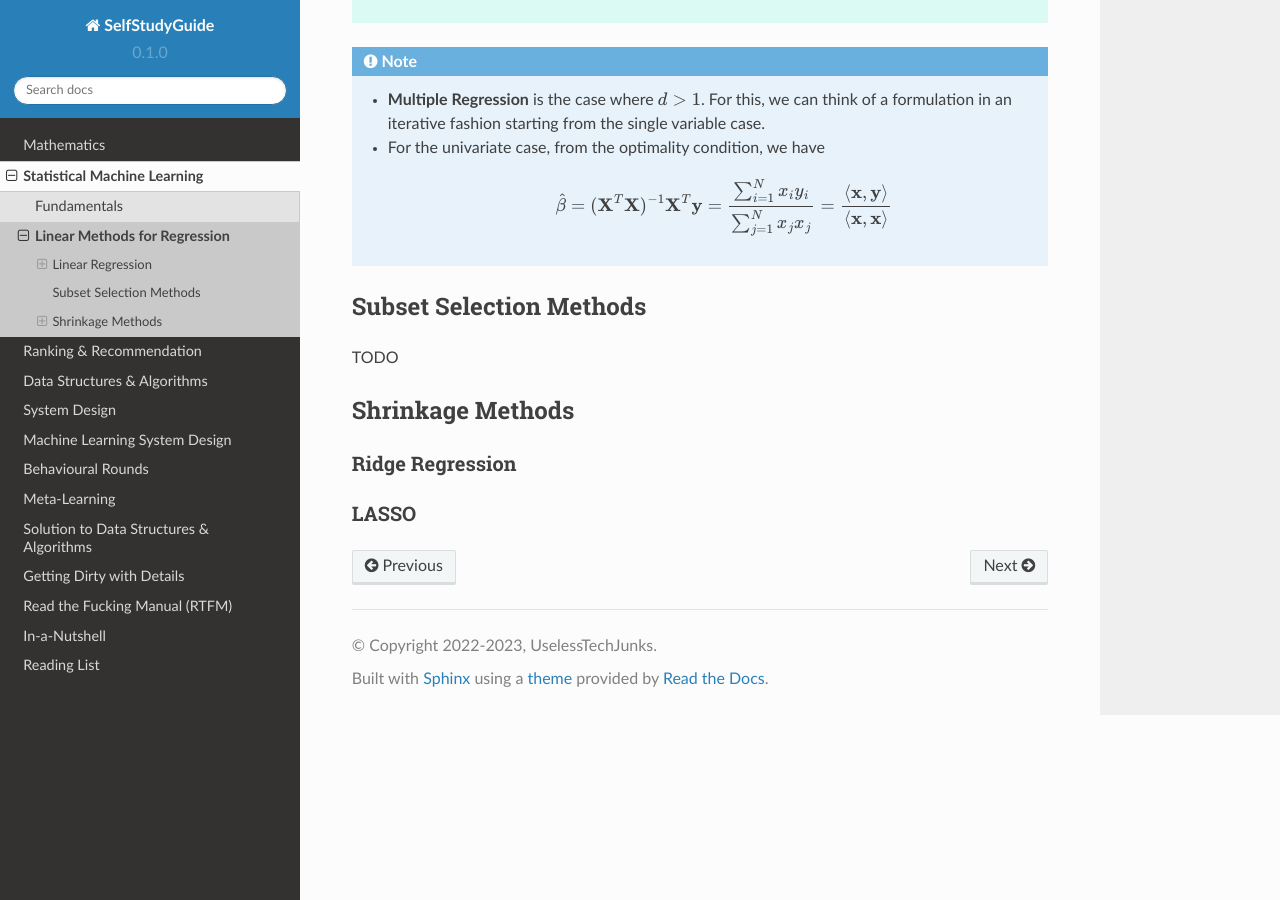
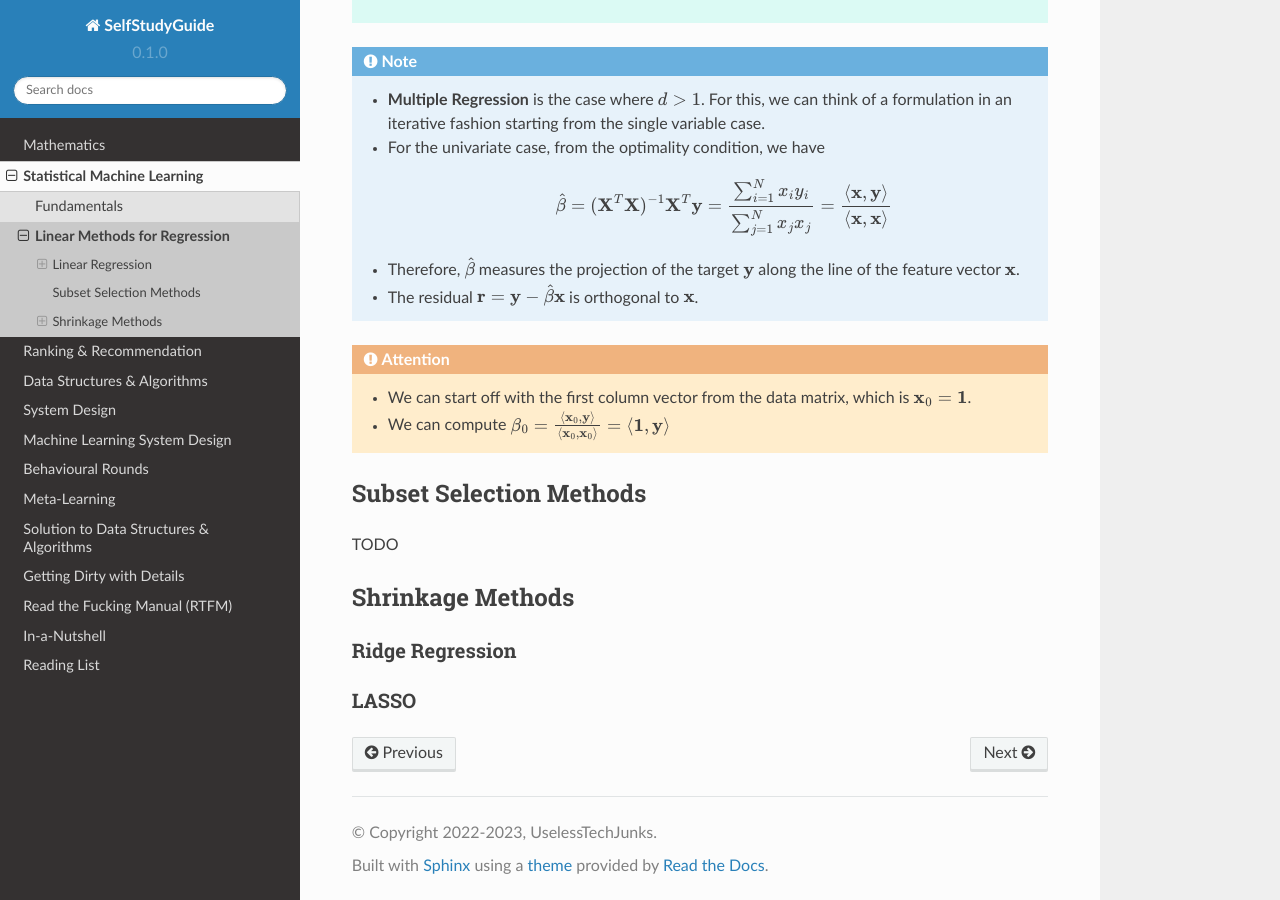
Before and after one commit to uselesstechjunks/leetcode, a Sphinx documentation site: the page built from docs/source/ml/linearreg.rst, in a window 1280 px wide and 900 px high, scrolled down 2971 px. Built offline with Sphinx 7.4.7 and the Read the Docs theme 2.0.0, drawn with Linux system fonts in a browser that asks for light colours.

Commit message:
Update linearreg.rst

```diff
--- a/docs/source/ml/linearreg.rst
+++ b/docs/source/ml/linearreg.rst
@@ -93,7 +93,12 @@ Orthogonalisation for Mutltiple Regression
 	* For the univariate case, from the optimality condition, we have
 
 		.. math:: \hat{\beta}=(\mathbf{X}^T\mathbf{X})^{-1}\mathbf{X}^T\mathbf{y}=\frac{\sum_{i=1}^N x_i y_i}{\sum_{j=1}^N x_j x_j}=\frac{\langle\mathbf{x},\mathbf{y}\rangle}{\langle\mathbf{x},\mathbf{x}\rangle}
+	* Therefore, :math:`\hat{\beta}` measures the projection of the target :math:`\mathbf{y}` along the line of the feature vector :math:`\mathbf{x}`.
+	* The residual :math:`\mathbf{r}=\mathbf{y}-\hat{\beta}\mathbf{x}` is orthogonal to :math:`\mathbf{x}`.
 
+.. attention::
+	* We can start off with the first column vector from the data matrix, which is :math:`\mathbf{x}_0=\mathbf{1}`.
+	* We can compute :math:`\beta_0=\frac{\langle\mathbf{x}_0,\mathbf{y}\rangle}{\langle\mathbf{x}_0,\mathbf{x}_0\rangle}=\langle\mathbf{1},\mathbf{y}\rangle`
 
 ***************************************************************************
 Subset Selection Methods
```
